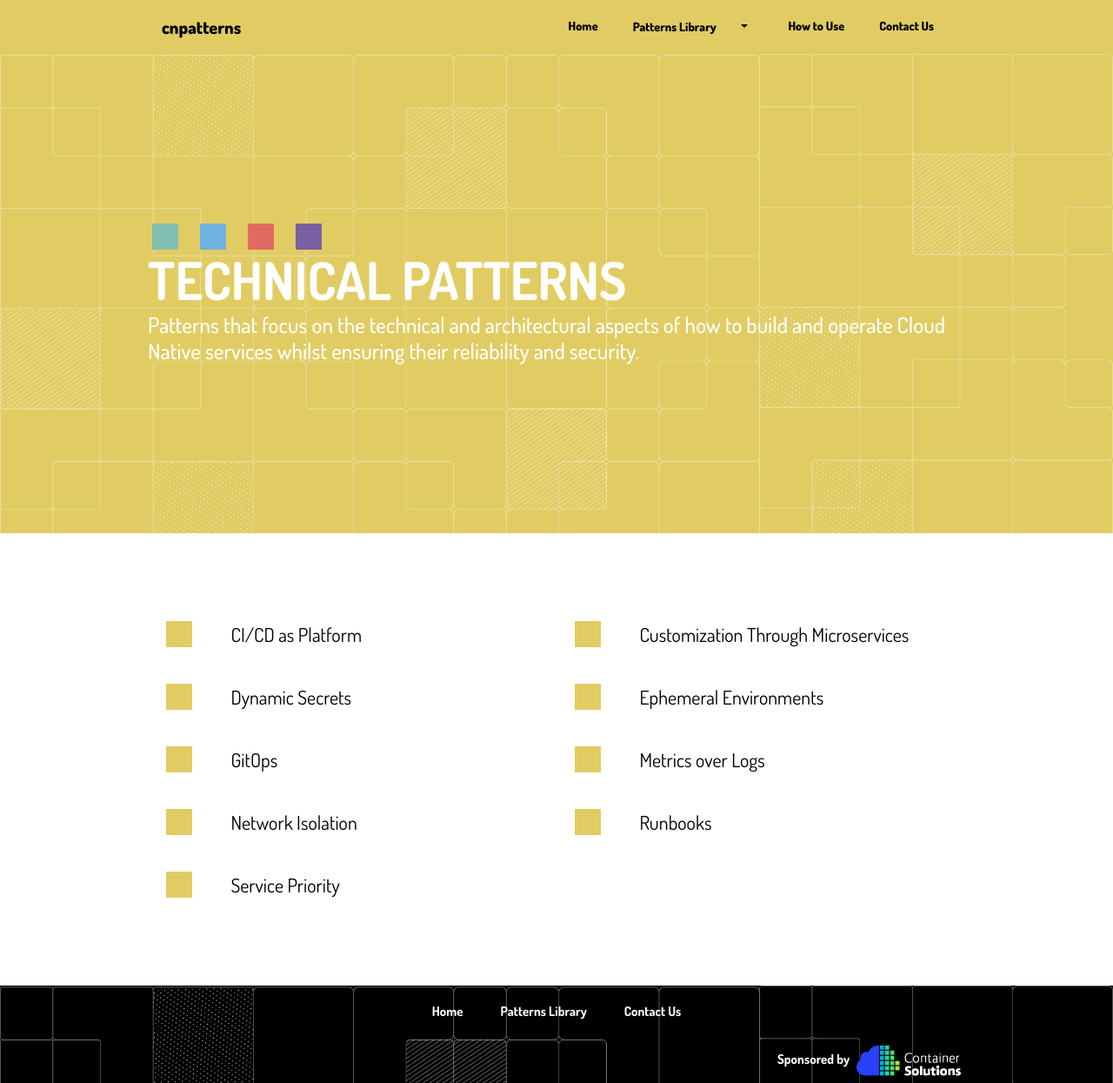
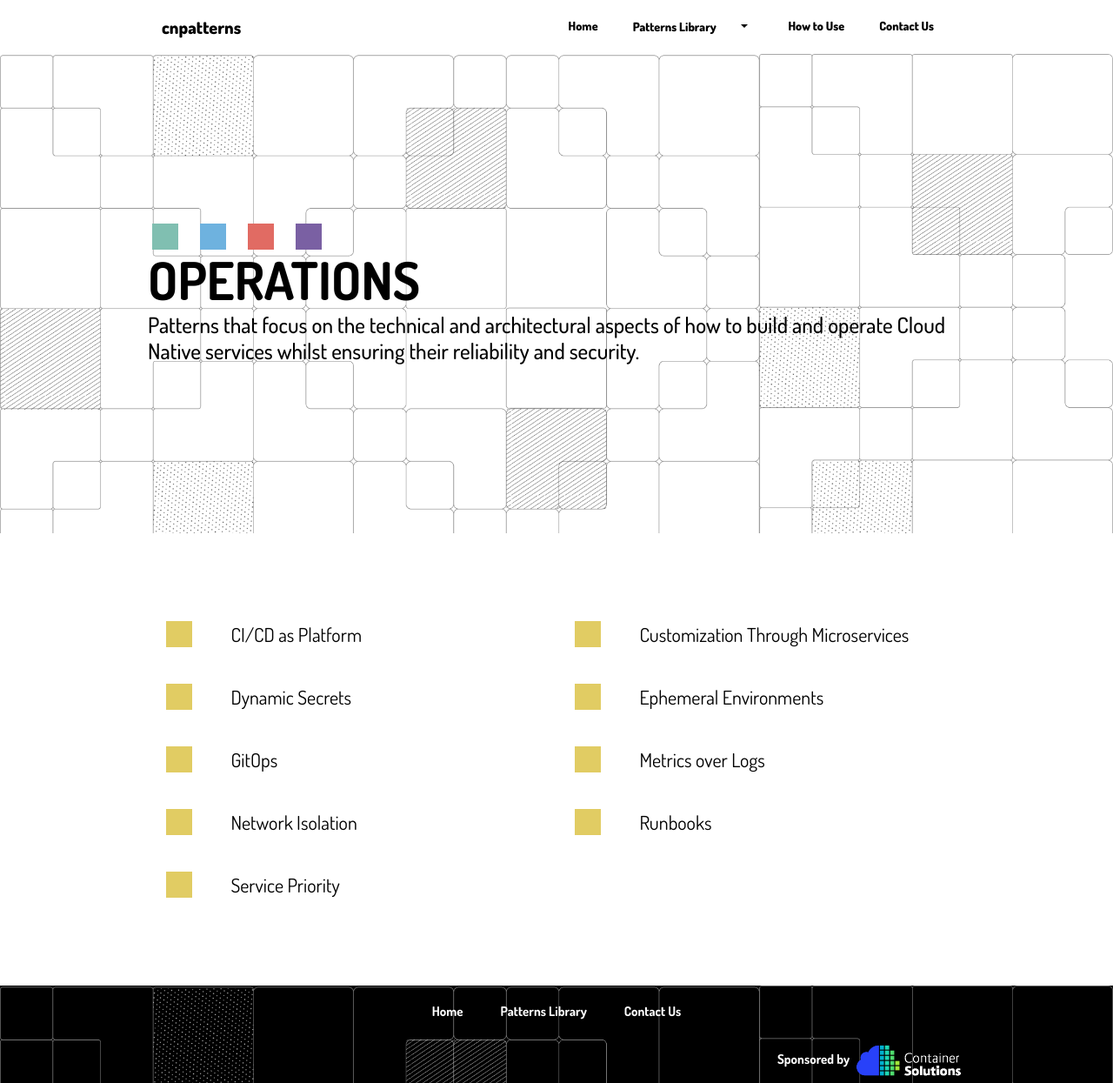
Before and after one commit to ContainerSolutions/cloud-native-patterns, a Jekyll site: the page built from operations.md, in a window 1280 px wide and 1245 px high. Shown: the whole window at 87% size. Built offline with Jekyll 4.4.1, drawn with Linux system fonts in a browser that asks for light colours.

Commit message:
change technical patterns into operations

```diff
--- a/_config.yml
+++ b/_config.yml
@@ -15,7 +15,7 @@ collections:
     output: true
   strategy-risk-reduction:
     output: true
-  technical:
+  operations:
     output: true
 
 # Google Analytics
--- a/_includes/header.html
+++ b/_includes/header.html
@@ -17,7 +17,7 @@
             <a href="{{ site.baseurl }}/organization-culture" class="dropdown-item">Organization & Culture</a>
             <a href="{{ site.baseurl }}/development-design" class="dropdown-item">Development & Design</a>
             <a href="{{ site.baseurl }}/infrastructure-cloud" class="dropdown-item">Infrastructure & Cloud</a>
-            <a href="{{ site.baseurl }}/technical" class="dropdown-item">Technical Patterns</a>
+            <a href="{{ site.baseurl }}/operations" class="dropdown-item">Operations</a>
           </div>
         </li>
         <li><a href="{{ site.baseurl }}/how-to-use-cards">How to Use</a></li>
--- a/_includes/title.html
+++ b/_includes/title.html
@@ -4,7 +4,7 @@
     {% unless page.url contains '/organization-culture' %}<a href="{{ site.baseurl }}/organization-culture" class="button organization-culture"></a>{% endunless %}
     {% unless page.url contains '/development-design' %}<a href="{{ site.baseurl }}/development-design" class="button development-design"></a>{% endunless %}
     {% unless page.url contains '/infrastructure-cloud' %}<a href="{{ site.baseurl }}/infrastructure-cloud" class="button infrastructure-cloud"></a>{% endunless %}
-    {% unless page.url contains '/technical' %}<a href="{{ site.baseurl }}/technical" class="button technical"></a>{% endunless %}
+    {% unless page.url contains '/operations' %}<a href="{{ site.baseurl }}/operations" class="button technical"></a>{% endunless %}
     <h1>{{ page.title }}</h1>
     {{ page.description }}
   </div>
--- a/_layouts/pattern.html
+++ b/_layouts/pattern.html
@@ -13,7 +13,7 @@
     {% if page.url contains '/organization-culture' %}<a href="{{ site.baseurl }}/organization-culture" class="button-text">Return</a>{% endif %}
     {% if page.url contains '/development-design' %}<a href="{{ site.baseurl }}/development-design" class="button-text">Return</a>{% endif %}
     {% if page.url contains '/infrastructure-cloud' %}<a href="{{ site.baseurl }}/infrastructure-cloud" class="button-text">Return</a>{% endif %}
-    {% if page.url contains '/technical' %}<a href="{{ site.baseurl }}/technical" class="button-text">Return</a>{% endif %}
+    {% if page.url contains '/operations' %}<a href="{{ site.baseurl }}/operations" class="button-text">Return</a>{% endif %}
     <h1>Pattern: {{ page.title }}</h1>
     {{ page.description }}
     {{ content }}
--- a/technical.md
+++ b/operations.md
@@ -1,11 +1,11 @@
 ---
-title: Technical Patterns
+title: Operations
 description: "Patterns that focus on the technical and architectural aspects of how to build and operate Cloud Native services whilst ensuring their reliability and security."
 layout: default
 ---
 
 <table>
-{% tablerow pattern in site.technical cols:2 %}
+{% tablerow pattern in site.operations cols:2 %}
   <a href="{{ site.baseurl }}{{ pattern.url }}" class="button technical"></a>
   <a href="{{ site.baseurl }}{{ pattern.url }}">{{ pattern.title }}</a>
 {% endtablerow %}
```
Also changed, not shown: patterns-library.md (+1 -1 lines), _operations/cicd-as-platform.md (renamed from _technical/cicd-as-platform.md), _operations/customization-through-microservices.md (renamed from _technical/customization-through-microservices.md), _operations/dynamic-secrets.md (renamed from _technical/dynamic-secrets.md), _operations/ephemeral-environments.md (renamed from _technical/ephemeral-environments.md), _operations/gitops.md (renamed from _technical/gitops.md), _operations/metrics-over-logs.md (renamed from _technical/metrics-over-logs.md), _operations/network-isolation.md (renamed from _technical/network-isolation.md), _operations/runbooks.md (renamed from _technical/runbooks.md), _operations/service-priority.md (renamed from _technical/service-priority.md), assets/images/Asset 48.png (deleted), assets/images/Operations-patterns.png (added), 1 other file.
